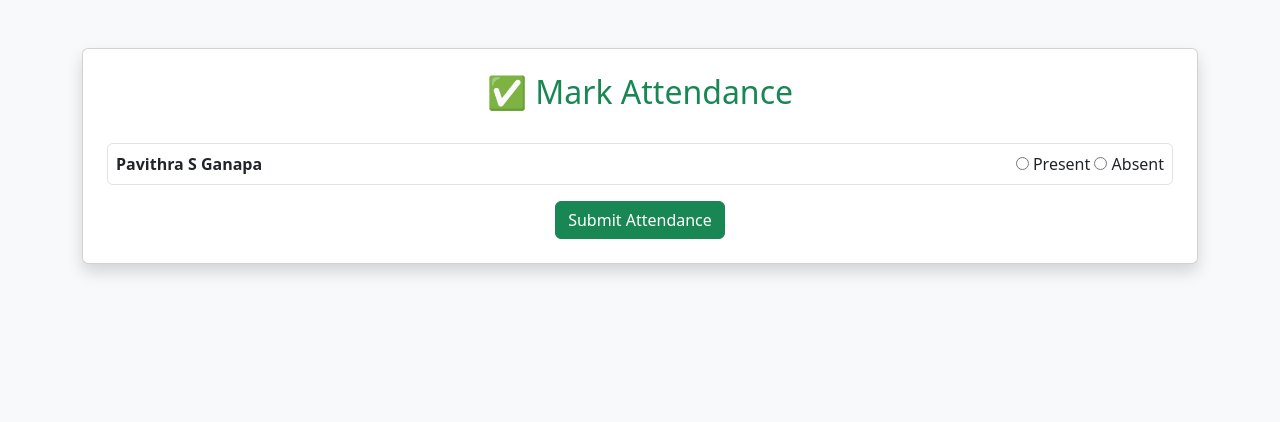
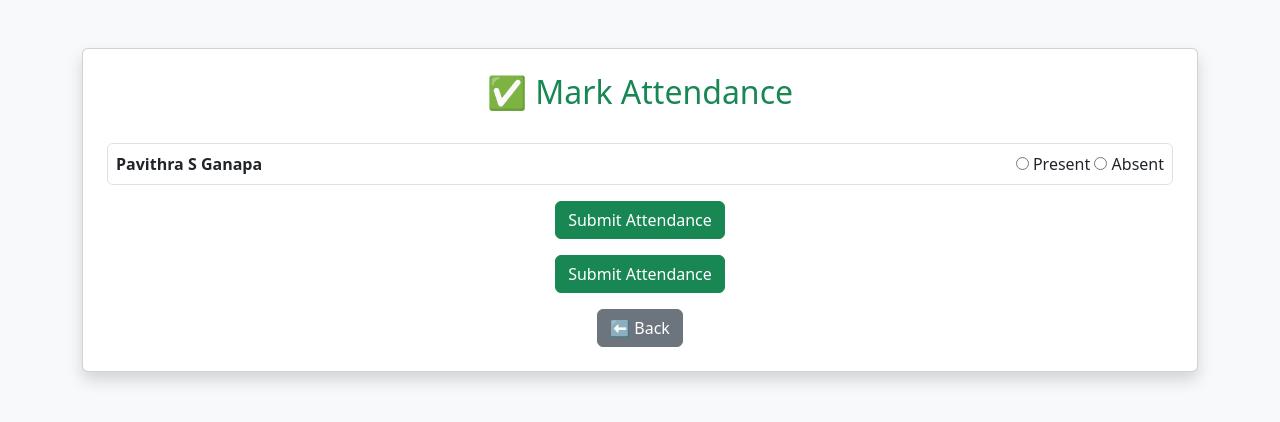
Before and after one commit to Pavithrasganapa/online-attendance-system, a Flask app: page /mark in a window 1280 px wide. Shown: the top 422 px of the page. Run offline with Flask 3, Linux system fonts and the light colour scheme; data comes from the database, SQL or seed files in the repository.

Commit message:
Add files via upload

```diff
--- a/templates/mark.html
+++ b/templates/mark.html
@@ -30,6 +30,13 @@
       </div>
 
     </form>
+    <div class="text-center mt-3">
+  <button class="btn btn-success">Submit Attendance</button>
+</div>
+
+<div class="text-center mt-3">
+  <a href="/" class="btn btn-secondary">⬅ Back</a>
+</div>
 
   </div>
 </div>
--- a/templates/report.html
+++ b/templates/report.html
@@ -34,6 +34,10 @@
       {% endfor %}
     </table>
 
+<div class="text-center mt-3">
+  <a href="/" class="btn btn-primary">⬅ Back to Home</a>
+</div>
+
   </div>
 </div>
 
```
